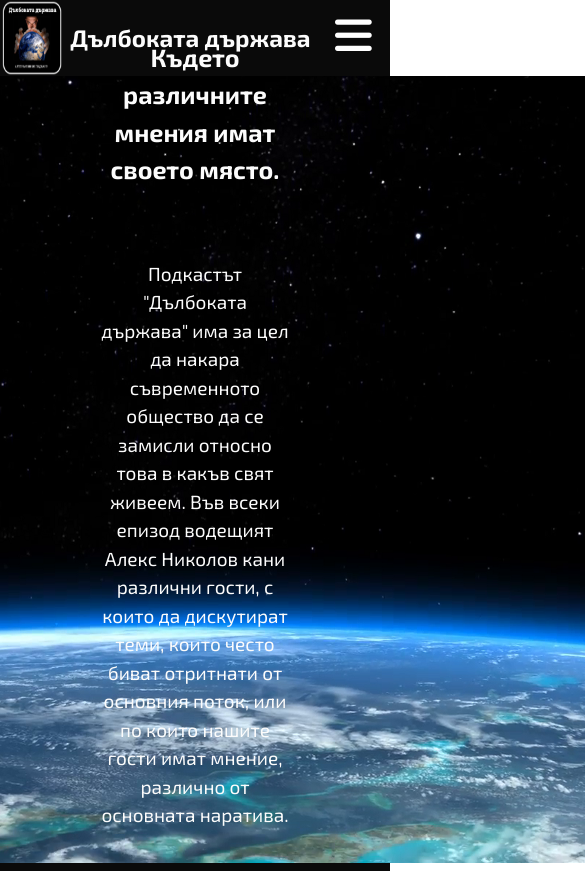
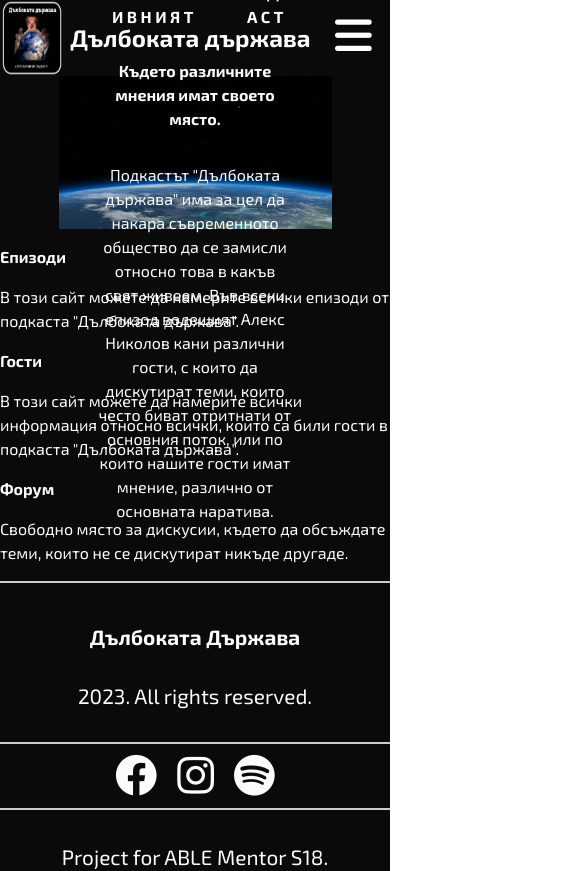
Before and after one commit to AlexNikolov2/deepstate-podcast, a React (Create React App) app in the folder client/: page / in a window 390 px wide. Shown: the top 871 px of the page, 585 px wide, since content can reach past the window. Built offline with nearby package versions, Linux system fonts and the light colour scheme.

Commit message:
responsive fell badly

```diff
--- a/client/src/pages/home/HomePage.css
+++ b/client/src/pages/home/HomePage.css
@@ -6,6 +6,9 @@
 }
 #image{
     position: relative;
+    width: 70%;
+    filter: brightness(78%);
+    display:block;
 }
 #main-header-text{
     position: absolute;
@@ -17,6 +20,8 @@
     flex-direction: column;
     gap: 27px;
     text-align: center;
+
+
 }
 #title{
     display: flex;
@@ -32,3 +37,17 @@ h3{
 #header-text{
     font-size: 19px;
 }
+
+@media (max-width: 1024px){
+
+       h1,h3, #header-text{
+            font-size: inherit;
+       }
+
+       #main-header-text{
+        gap: 0px;
+       }
+}
+@media (max-width: 768px){
+
+}
```
